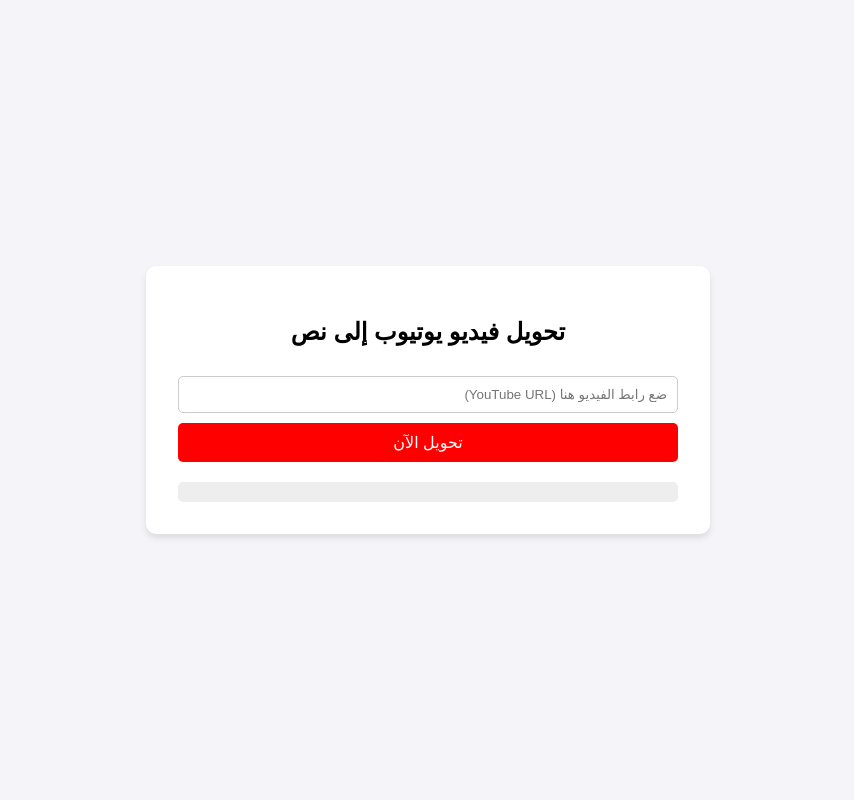
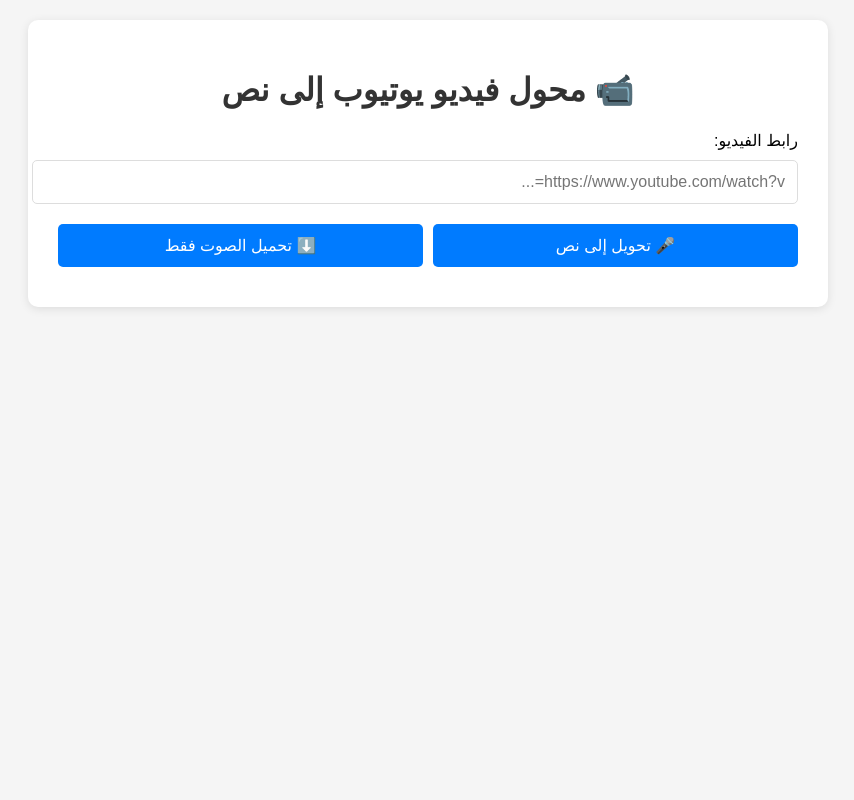
Before and after one commit to ba7sg74-dotcom/video-to-text-converter, a Flask app: template templates/index.html in a window 1280 px wide. Shown: the whole page, without its empty margins (212-1066 px from the left). Run offline with Flask 3, Linux system fonts and the light colour scheme; the template is opened without the code that fills it, so the values that code supplies are empty.

Commit message:
تحديث شامل: تحسين واجهة المستخدم وإصلاح الأخطاء

```diff
--- a/app.py
+++ b/app.py
@@ -1,51 +1,108 @@
-import os
-from flask import Flask, request, jsonify
-from flask_cors import CORS
+from flask import Flask, request, jsonify, send_file
 import yt_dlp
 import whisper
+import os
+import tempfile
+from pathlib import Path
+import uuid
 
 app = Flask(__name__)
-CORS(app)
 
-# تحميل نموذج Whisper (النسخة الصغرى لضمان عدم استهلاك الرام)
-model = whisper.load_model("tiny")
+# تحميل نموذج Whisper (يتم تحميله مرة واحدة عند التشغيل)
+model = whisper.load_model("base")  # يمكن تغيير إلى "small", "medium", "large"
 
-@app.route('/transcribe', methods=['POST'])
-def transcribe_video():
+@app.route('/')
+def home():
+    return jsonify({"status": "YouTube Video to Text Converter API"})
+
+@app.route('/process', methods=['POST'])
+def process_video():
     data = request.json
-    video_url = data.get('url')
+    url = data.get('url')
 
-    if not video_url:
+    if not url:
         return jsonify({"error": "No URL provided"}), 400
 
     try:
-        # 1. إعدادات تحميل الصوت من الفيديو
+        # إنشاء مجلد مؤقت
+        temp_dir = tempfile.mkdtemp()
+        video_id = str(uuid.uuid4())[:8]
+
+        # خيارات yt-dlp
         ydl_opts = {
             'format': 'bestaudio/best',
+            'outtmpl': os.path.join(temp_dir, f'{video_id}.%(ext)s'),
+            'quiet': True,
+            'no_warnings': True,
+        }
+
+        # تحميل الفيديو/الصوت
+        with yt_dlp.YoutubeDL(ydl_opts) as ydl:
+            info = ydl.extract_info(url, download=True)
+            downloaded_file = ydl.prepare_filename(info)
+
+            # إذا كان الملف يحتوي على امتداد غير دقيق
+            actual_files = list(Path(temp_dir).glob(f"{video_id}.*"))
+            if actual_files:
+                audio_file = str(actual_files[0])
+            else:
+                return jsonify({"error": "Failed to download file"}), 500
+
+        # تحويل الصوت إلى نص
+        result = model.transcribe(audio_file)
+        transcript = result["text"]
+
+        # تنظيف الملفات المؤقتة
+        for file in Path(temp_dir).glob("*"):
+            file.unlink()
+        os.rmdir(temp_dir)
+
+        return jsonify({
+            "success": True,
+            "title": info.get('title', 'Unknown'),
+            "transcript": transcript,
+            "video_id": video_id
+        })
+
+    except Exception as e:
+        return jsonify({"error": str(e)}), 500
+
+@app.route('/download-audio', methods=['POST'])
+def download_audio_only():
+    """لتحميل الصوت فقط بدون تحويل إلى نص"""
+    data = request.json
+    url = data.get('url')
+
+    if not url:
+        return jsonify({"error": "No URL provided"}), 400
+
+    try:
+        temp_dir = tempfile.mkdtemp()
+        video_id = str(uuid.uuid4())[:8]
+
+        ydl_opts = {
+            'format': 'bestaudio/best',
+            'outtmpl': os.path.join(temp_dir, f'{video_id}.mp3'),
+            'quiet': True,
             'postprocessors': [{
                 'key': 'FFmpegExtractAudio',
                 'preferredcodec': 'mp3',
                 'preferredquality': '192',
             }],
-            'outtmpl': 'temp_audio.%(ext)s',
         }
 
         with yt_dlp.YoutubeDL(ydl_opts) as ydl:
-            ydl.download([video_url])
+            info = ydl.extract_info(url, download=True)
+            audio_file = os.path.join(temp_dir, f'{video_id}.mp3')
 
-        # 2. تحويل الصوت إلى نص
-        result = model.transcribe("temp_audio.mp3")
-
-        # 3. تنظيف الملفات المؤقتة
-        if os.path.exists("temp_audio.mp3"):
-            os.remove("temp_audio.mp3")
-
-        return jsonify({"text": result['text']})
+            if os.path.exists(audio_file):
+                return send_file(audio_file, as_attachment=True, download_name=f"{video_id}.mp3")
+            else:
+                return jsonify({"error": "Failed to create audio file"}), 500
 
     except Exception as e:
         return jsonify({"error": str(e)}), 500
 
-if __name__ == "__main__":
-    # هذا السطر ضروري جداً لـ Render
-    port = int(os.environ.get("PORT", 10000))
-    app.run(host="0.0.0.0", port=port)
+if __name__ == '__main__':
+    port = int(os.environ.get('PORT', 5000))
+    app.run(host='0.0.0.0', port=port)
--- a/templates/index.html
+++ b/templates/index.html
@@ -3,58 +3,221 @@
 <head>
     <meta charset="UTF-8">
     <meta name="viewport" content="width=device-width, initial-scale=1.0">
-    <title>محول اليوتيوب إلى نص</title>
+    <title>محول يوتيوب إلى نص</title>
     <style>
-        body { font-family: sans-serif; background-color: #f4f4f9; display: flex; justify-content: center; align-items: center; height: 100vh; margin: 0; }
-        .container { background: white; padding: 2rem; border-radius: 10px; box-shadow: 0 4px 6px rgba(0,0,0,0.1); width: 100%; max-width: 500px; text-align: center; }
-        input { width: 100%; padding: 10px; margin: 10px 0; border: 1px solid #ccc; border-radius: 5px; box-sizing: border-box; }
-        button { background-color: #ff0000; color: white; border: none; padding: 10px 20px; border-radius: 5px; cursor: pointer; width: 100%; font-size: 16px; }
-        button:disabled { background-color: #ccc; }
-        #result { margin-top: 20px; text-align: right; white-space: pre-wrap; background: #eee; padding: 10px; border-radius: 5px; max-height: 200px; overflow-y: auto; }
-        .loading { color: #666; font-style: italic; }
+        body {
+            font-family: Arial, sans-serif;
+            max-width: 800px;
+            margin: 0 auto;
+            padding: 20px;
+            background-color: #f5f5f5;
+        }
+        .container {
+            background: white;
+            padding: 30px;
+            border-radius: 10px;
+            box-shadow: 0 2px 10px rgba(0,0,0,0.1);
+        }
+        h1 {
+            color: #333;
+            text-align: center;
+        }
+        input[type="url"] {
+            width: 100%;
+            padding: 12px;
+            margin: 10px 0;
+            border: 1px solid #ddd;
+            border-radius: 5px;
+            font-size: 16px;
+        }
+        button {
+            background-color: #007bff;
+            color: white;
+            padding: 12px 24px;
+            border: none;
+            border-radius: 5px;
+            cursor: pointer;
+            font-size: 16px;
+            width: 100%;
+            margin: 10px 0;
+        }
+        button:hover {
+            background-color: #0056b3;
+        }
+        button:disabled {
+            background-color: #ccc;
+            cursor: not-allowed;
+        }
+        .loading {
+            display: none;
+            text-align: center;
+            margin: 20px 0;
+        }
+        .result {
+            margin-top: 20px;
+            padding: 20px;
+            background-color: #f8f9fa;
+            border-radius: 5px;
+            display: none;
+        }
+        .error {
+            color: #dc3545;
+            background-color: #f8d7da;
+            padding: 10px;
+            border-radius: 5px;
+            margin: 10px 0;
+            display: none;
+        }
+        .button-group {
+            display: flex;
+            gap: 10px;
+        }
+        .button-group button {
+            flex: 1;
+        }
     </style>
 </head>
 <body>
     <div class="container">
-        <h2>تحويل فيديو يوتيوب إلى نص</h2>
-        <input type="text" id="videoUrl" placeholder="ضع رابط الفيديو هنا (YouTube URL)">
-        <button id="convertBtn" onclick="convertVideo()">تحويل الآن</button>
-        <div id="status" class="loading"></div>
-        <div id="result"></div>
+        <h1>📹 محول فيديو يوتيوب إلى نص</h1>
+
+        <div>
+            <label for="url">رابط الفيديو:</label>
+            <input type="url" id="url" placeholder="https://www.youtube.com/watch?v=..." required>
+        </div>
+
+        <div class="button-group">
+            <button id="convertBtn" onclick="processVideo()">
+                🎤 تحويل إلى نص
+            </button>
+            <button id="downloadAudioBtn" onclick="downloadAudio()">
+                ⬇️ تحميل الصوت فقط
+            </button>
+        </div>
+
+        <div id="loading" class="loading">
+            ⏳ جاري المعالجة... هذا قد يستغرق بضع دقائق
+        </div>
+
+        <div id="error" class="error"></div>
+
+        <div id="result" class="result">
+            <h3 id="videoTitle"></h3>
+            <div id="transcript"></div>
+            <button onclick="copyText()" style="margin-top: 10px;">
+                📋 نسخ النص
+            </button>
+        </div>
     </div>
 
     <script>
-        async function convertVideo() {
-            const url = document.getElementById('videoUrl').value;
-            const btn = document.getElementById('convertBtn');
-            const status = document.getElementById('status');
-            const resultDiv = document.getElementById('result');
+        const API_URL = window.location.origin; // سيستخدم نفس النطاق
 
-            if (!url) { alert("من فضلك ضع رابطاً أولاً"); return; }
+        async function processVideo() {
+            const url = document.getElementById('url').value;
+            if (!url) {
+                showError('يرجى إدخال رابط الفيديو');
+                return;
+            }
 
-            btn.disabled = true;
-            status.innerText = "جاري التحميل والمعالجة... قد يستغرق الأمر دقيقة";
-            resultDiv.innerText = "";
+            showLoading(true);
+            hideError();
+            hideResult();
 
             try {
-                const response = await fetch('/transcribe', {
+                const response = await fetch(`${API_URL}/process`, {
                     method: 'POST',
-                    headers: { 'Content-Type': 'application/json' },
+                    headers: {
+                        'Content-Type': 'application/json',
+                    },
                     body: JSON.stringify({ url: url })
                 });
+
                 const data = await response.json();
 
-                if (data.text) {
-                    resultDiv.innerText = data.text;
-                    status.innerText = "تم التحويل بنجاح!";
+                if (response.ok) {
+                    showResult(data.title, data.transcript);
                 } else {
-                    status.innerText = "خطأ: " + (data.error || "حدث خطأ غير معروف");
+                    showError(data.error || 'حدث خطأ أثناء المعالجة');
                 }
             } catch (error) {
-                status.innerText = "فشل الاتصال بالخادم";
+                showError('فشل الاتصال بالخادم: ' + error.message);
             } finally {
-                btn.disabled = false;
+                showLoading(false);
             }
+        }
+
+        async function downloadAudio() {
+            const url = document.getElementById('url').value;
+            if (!url) {
+                showError('يرجى إدخال رابط الفيديو');
+                return;
+            }
+
+            showLoading(true);
+            hideError();
+
+            try {
+                const response = await fetch(`${API_URL}/download-audio`, {
+                    method: 'POST',
+                    headers: {
+                        'Content-Type': 'application/json',
+                    },
+                    body: JSON.stringify({ url: url })
+                });
+
+                if (response.ok) {
+                    const blob = await response.blob();
+                    const downloadUrl = window.URL.createObjectURL(blob);
+                    const a = document.createElement('a');
+                    a.href = downloadUrl;
+                    a.download = 'audio.mp3';
+                    document.body.appendChild(a);
+                    a.click();
+                    document.body.removeChild(a);
+                    window.URL.revokeObjectURL(downloadUrl);
+                } else {
+                    const data = await response.json();
+                    showError(data.error || 'حدث خطأ أثناء التحميل');
+                }
+            } catch (error) {
+                showError('فشل الاتصال بالخادم: ' + error.message);
+            } finally {
+                showLoading(false);
+            }
+        }
+
+        function showResult(title, transcript) {
+            document.getElementById('videoTitle').textContent = title;
+            document.getElementById('transcript').textContent = transcript;
+            document.getElementById('result').style.display = 'block';
+        }
+
+        function hideResult() {
+            document.getElementById('result').style.display = 'none';
+        }
+
+        function showError(message) {
+            const errorDiv = document.getElementById('error');
+            errorDiv.textContent = message;
+            errorDiv.style.display = 'block';
+        }
+
+        function hideError() {
+            document.getElementById('error').style.display = 'none';
+        }
+
+        function showLoading(show) {
+            document.getElementById('loading').style.display = show ? 'block' : 'none';
+            document.getElementById('convertBtn').disabled = show;
+            document.getElementById('downloadAudioBtn').disabled = show;
+        }
+
+        function copyText() {
+            const text = document.getElementById('transcript').textContent;
+            navigator.clipboard.writeText(text)
+                .then(() => alert('تم نسخ النص إلى الحافظة!'))
+                .catch(err => showError('فشل نسخ النص: ' + err));
         }
     </script>
 </body>
```
Also changed, not shown: render.yaml (added, +9 -0 lines), requirements.txt (+3 -5 lines), runtime.txt (added), 2 other files.
